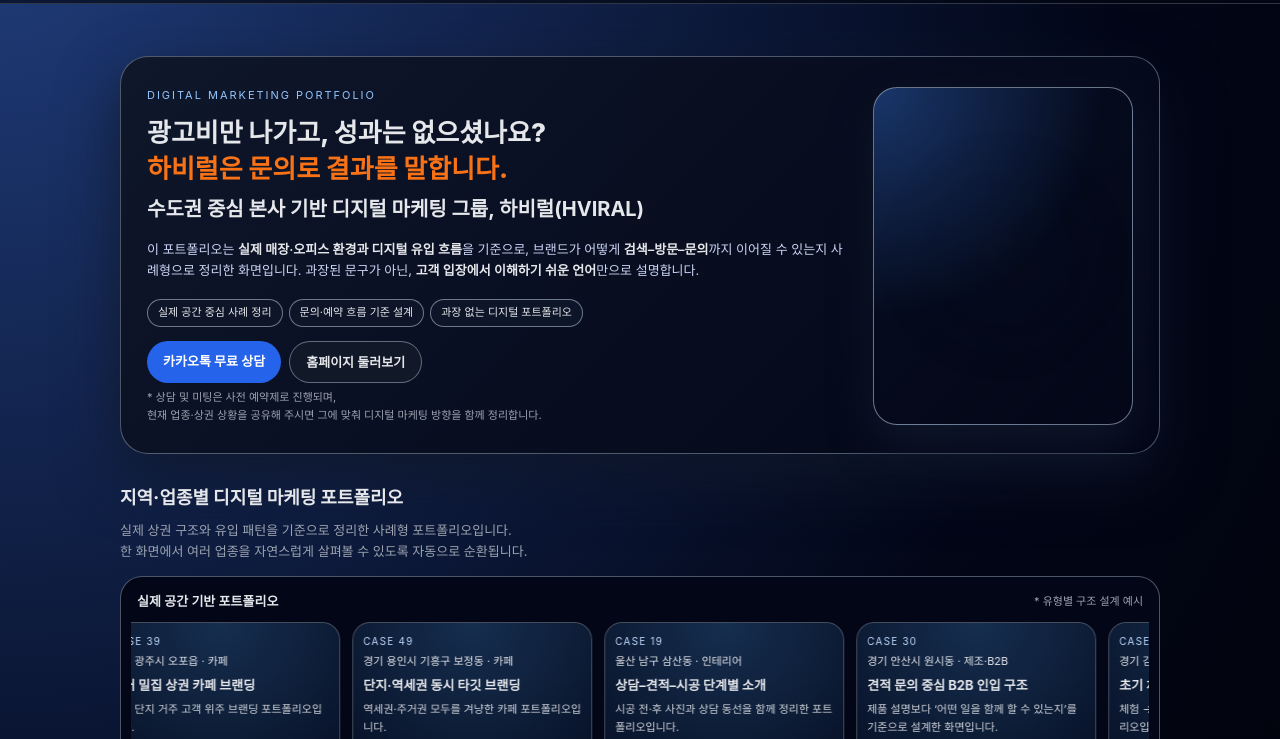
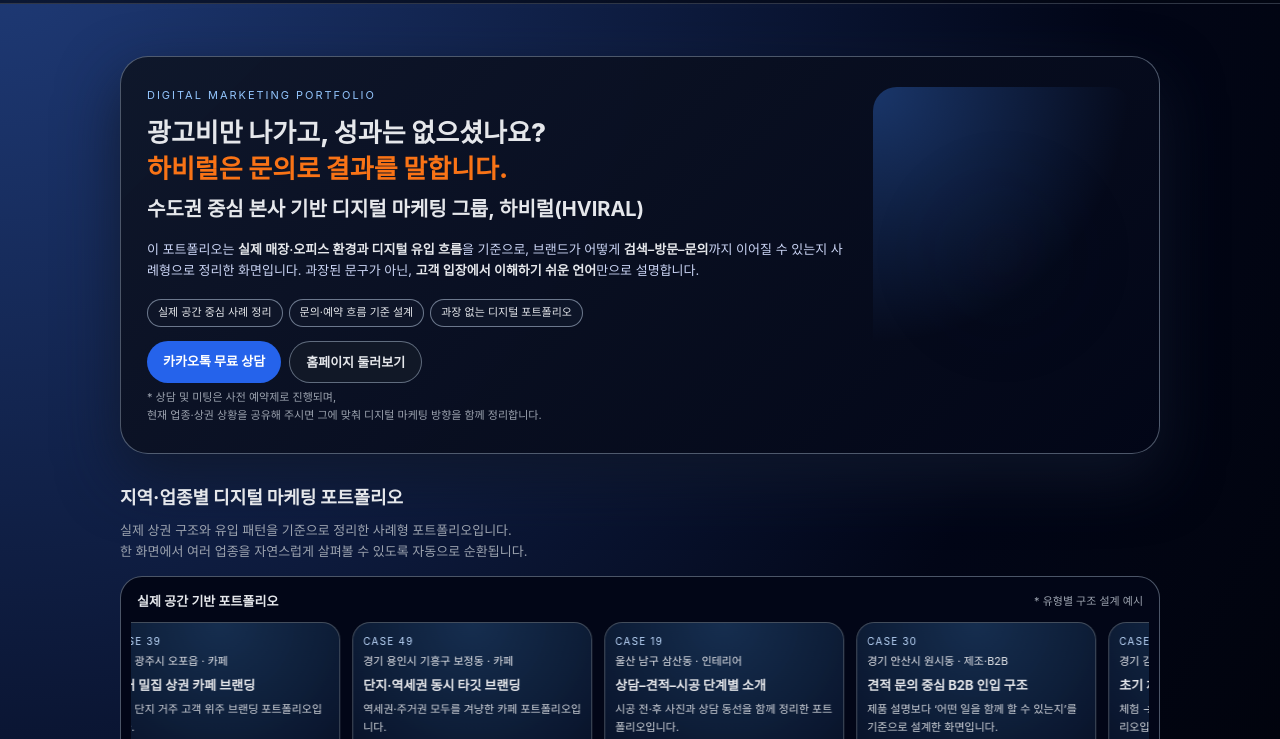
Before and after one commit to hyun012019-wq/hviralportfolio.co.kr, a plain HTML site: page index.html in a window 1280 px wide. Shown: the part 61-800 px from the top of the page. Drawn offline with Linux system fonts and the light colour scheme.

Commit message:
Update index.html

```diff
--- a/index.html
+++ b/index.html
@@ -2,7 +2,7 @@
 <html lang="ko">
 <head>
   <meta charset="UTF-8" />
-  <title>하비럴 | 디지털 마케팅 포트폴리오</title>
+  <title>H VIRAL │ 하비럴 마케팅 홈페이지 포트폴리오</title>
   <meta name="viewport" content="width=device-width, initial-scale=1" />
 
   <!-- SEO 메타 -->
@@ -141,21 +141,61 @@
       padding: 52px 0 32px;
     }
 
+    /* 히어로 전체 카드 + 좌/우 레이아웃 */
     .hero-inner {
       border-radius: 28px;
       border: 1px solid rgba(148, 163, 184, 0.5);
       background: linear-gradient(135deg, rgba(15, 23, 42, 0.98), #020617);
       padding: 26px 20px 26px;
       box-shadow: 0 24px 60px rgba(15, 23, 42, 0.85);
-
-      /* 숨쉬는 이미지용 레이아웃 추가 */
       display: flex;
       flex-direction: column;
       gap: 20px;
     }
 
+    /* 왼쪽 텍스트 영역 */
     .hero-text {
       flex: 1 1 0;
+    }
+
+    /* 오른쪽 숨쉬는 하늘/산/바다 비주얼(칸 느낌 제거) */
+    .hero-visual {
+      flex: 0 0 260px;
+      border: none;
+      box-shadow: none;
+      border-radius: 24px;
+      background:
+        radial-gradient(circle at top left, rgba(59, 130, 246, 0.35), transparent 60%),
+        url("hero-sky-breath.jpg") center/cover no-repeat;
+      position: relative;
+      overflow: hidden;
+      min-height: 160px;
+    }
+
+    /* 숨쉬는 느낌 오버레이 */
+    .hero-visual::before {
+      content: "";
+      position: absolute;
+      inset: 0;
+      background: radial-gradient(circle at center, rgba(15, 23, 42, 0.35), transparent 60%);
+      opacity: 0.18;
+      animation: heroBreath 9s ease-in-out infinite;
+    }
+
+    /* 살짝 확대/밝기 변하는 숨쉬기 애니메이션 */
+    @keyframes heroBreath {
+      0% {
+        opacity: 0.15;
+        transform: scale(1);
+      }
+      50% {
+        opacity: 0.32;
+        transform: scale(1.03);
+      }
+      100% {
+        opacity: 0.18;
+        transform: scale(1);
+      }
     }
 
     .hero-kicker {
@@ -244,42 +284,15 @@
       margin-top: 4px;
     }
 
-    /* 오른쪽 숨쉬는 비주얼 카드 */
-    .hero-visual {
-      flex: 0 0 260px;
-      border-radius: 24px;
-      border: 1px solid rgba(148, 163, 184, 0.7);
-      background:
-        radial-gradient(circle at top left, rgba(59, 130, 246, 0.35), transparent 55%),
-        url("hero-sky-breath.ipg") center/cover no-repeat;
-      box-shadow: 0 20px 40px rgba(15, 23, 42, 0.9);
-      position: relative;
-      overflow: hidden;
-      min-height: 160px;
-    }
+    /* PC 화면에서는 좌우 2열, 모바일에서는 위/아래 */
+    @media (min-width: 900px) {
+      .hero-inner {
+        flex-direction: row;
+        align-items: stretch;
+      }
 
-    /* 숨쉬는 느낌 오버레이 */
-    .hero-visual::before {
-      content: "";
-      position: absolute;
-      inset: 0;
-      background: radial-gradient(circle at center, rgba(15, 23, 42, 0.35), transparent 60%);
-      opacity: 0.18;
-      animation: heroBreath 9s ease-in-out infinite;
-    }
-
-    @keyframes heroBreath {
-      0% {
-        opacity: 0.15;
-        transform: scale(1);
-      }
-      50% {
-        opacity: 0.32;
-        transform: scale(1.03);
-      }
-      100% {
-        opacity: 0.18;
-        transform: scale(1);
+      .hero-visual {
+        min-height: 210px;
       }
     }
 
@@ -525,26 +538,16 @@
       line-height: 1.5;
     }
 
-    /* PC에서 히어로 좌우 2열 배치 */
-    @media (min-width: 900px) {
+    @media (min-width: 768px) {
       .hero-inner {
         padding: 30px 26px 28px;
-        flex-direction: row;
-        align-items: stretch;
       }
-
       .hero-title-main {
         font-size: 26px;
       }
-
       .hero-title-sub {
         font-size: 20px;
       }
-
-      .hero-visual {
-        min-height: 210px;
-      }
-
       .case-card {
         flex-basis: 240px;
       }
@@ -795,7 +798,7 @@
       const track = document.querySelector(".case-track");
       if (!track) return;
 
-      // 새로고침마다 순서 랜덤 섞기
+      // 랜덤 섞기 (A 선택)
       const shuffled = cases
         .map((c) => ({ ...c, sort: Math.random() }))
         .sort((a, b) => a.sort - b.sort)
```
